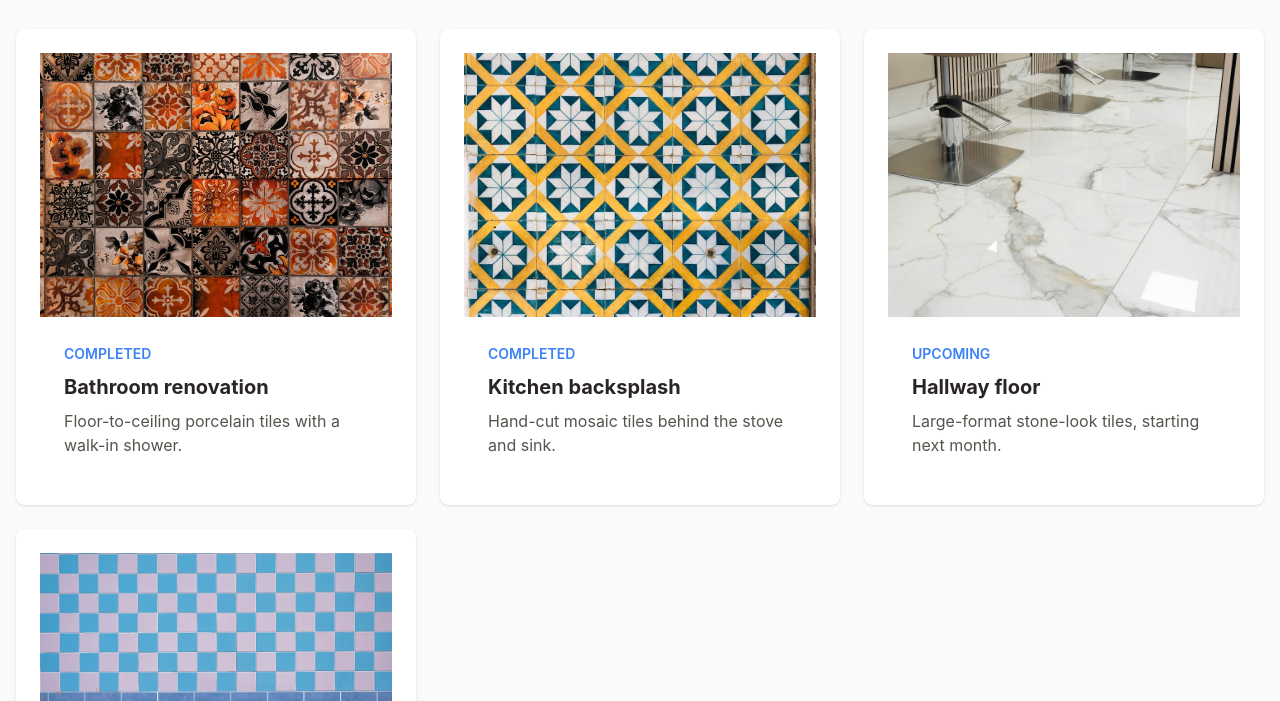
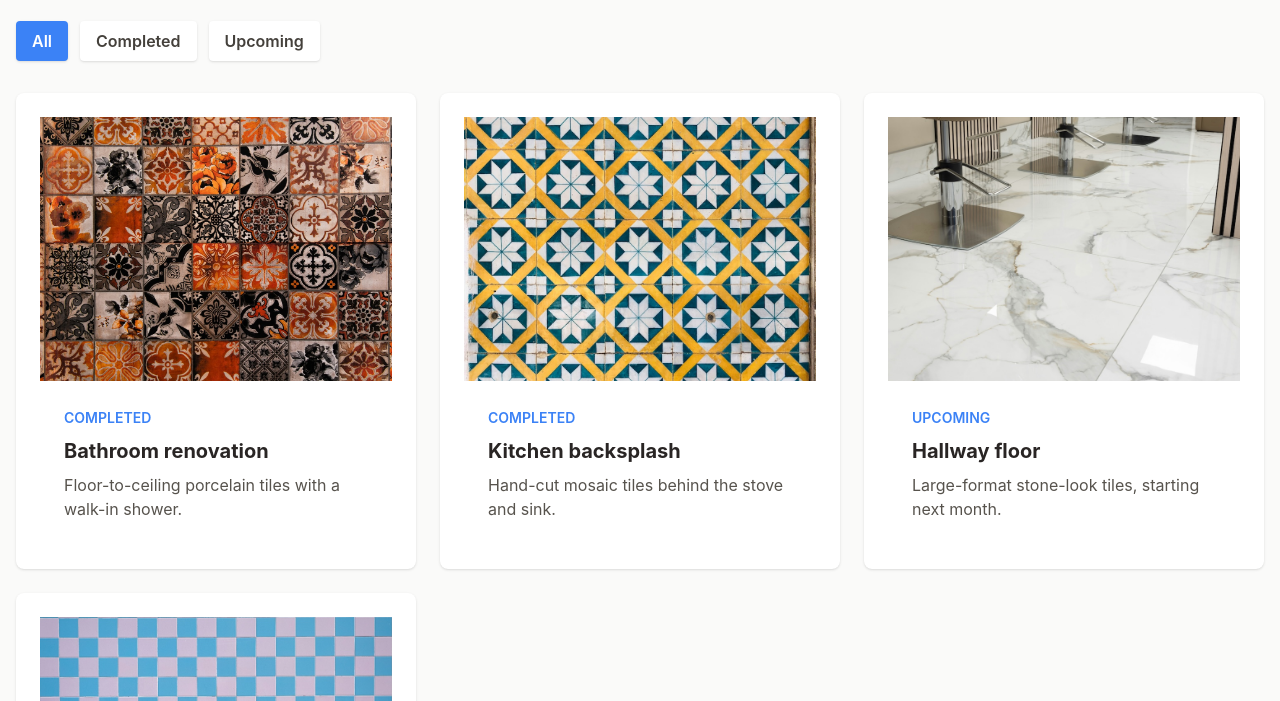
Before and after one commit to RoyEsh0/JPT-tiling, a website built with Vite: page index.html in a window 1280 px wide. Shown: the part 539-1240 px from the top of the page. Built offline with nearby package versions, Linux system fonts and the light colour scheme.

Commit message:
Add project filter buttons

```diff
--- a/index.html
+++ b/index.html
@@ -35,6 +35,11 @@
     </section>
     <section id="projects" class="mx-auto max-w-5xl. px-4 py-16">
       <h2 class="text-3xl font-bold">Our Projects</h2>
+      <div id="filter-buttons" class="mt-6 flex gap-3">
+        <button data-filter="all" class="rounded px-4 py-2 font-semibold shadow-sm">All</button>
+        <button data-filter="completed" class="rounded px-4 py-2 font-semibold shadow-sm">Completed</button>
+        <button data-filter="upcoming" class="rounded px-4 py-2 font-semibold shadow-sm">Upcoming</button>
+      </div>
       <div id="project-list" class="mt-8 grid gap-6 md:grid-cols-3"></div>
     </section>
   </main>
--- a/src/main.js
+++ b/src/main.js
@@ -21,6 +21,41 @@ function createProjectCard (project){
   `;
 }
 
-projectList.innerHTML = projects.map(createProjectCard).join("");
+const filterButtons = document.querySelector("#filter-buttons");
+let currentFilter = "all";
 
-console.log(projects);
+function renderProjects () {
+  const visibleProjects =
+    currentFilter === "all"
+    ? projects
+    : projects.filter((project) => project.status === currentFilter);
+
+
+  projectList.innerHTML = visibleProjects.map(createProjectCard).join("");
+}
+
+function updateButtons() {
+  filterButtons.querySelectorAll("button").forEach((button) =>{
+    const isActive = button.dataset.filter === currentFilter;
+    button.classList.toggle("bg-brand", isActive);
+    button.classList.toggle("text-white", isActive);
+    button.classList.toggle("bg-white", !isActive);
+    button.classList.toggle("text-stone-700", !isActive);
+
+
+  });
+
+}
+
+filterButtons.addEventListener("click", (event) =>{
+  const button = event.target.closest("button");
+  if (!button) return;
+
+  currentFilter = button.dataset.filter;
+  renderProjects();
+  updateButtons();
+  console.log(currentFilter);
+});
+
+renderProjects()
+updateButtons()
```
